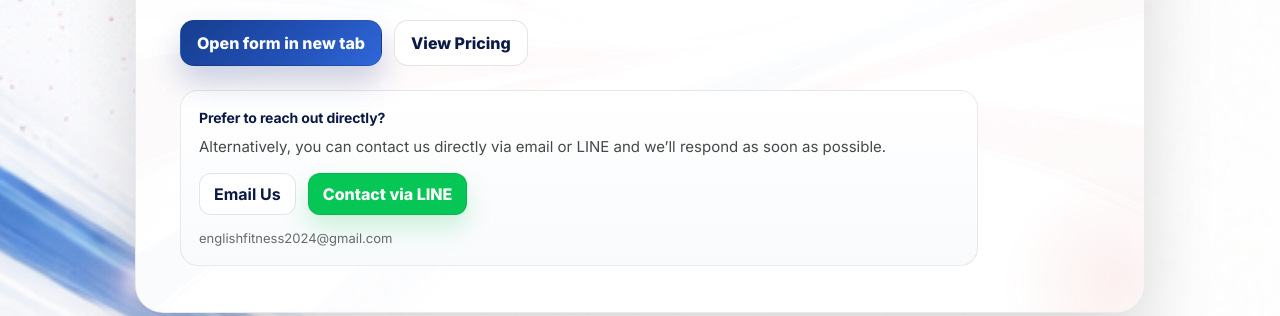
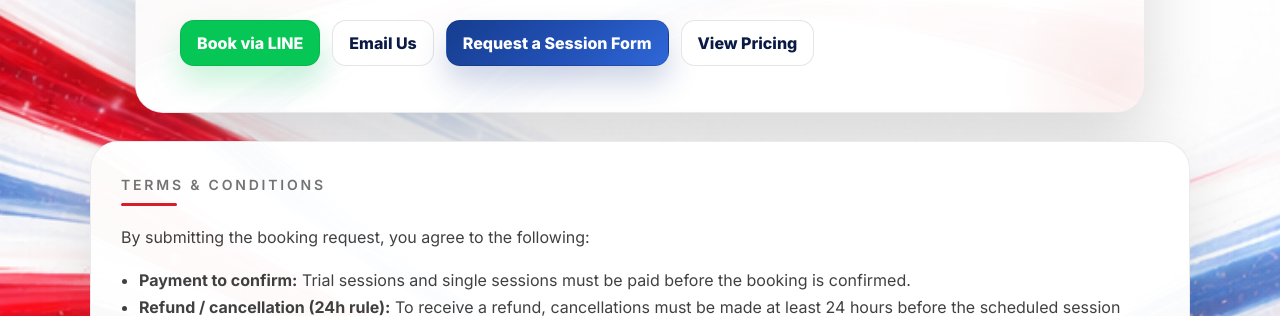
Before and after one commit to englishfitness/englishfitnessjp, a Next.js app: page /book in a window 1280 px wide. Shown: the part 516-832 px from the top of the page. Built offline with nearby package versions, Linux system fonts and the light colour scheme.

Commit message:
Update website

```diff
--- a/app/book/page.tsx
+++ b/app/book/page.tsx
@@ -5,21 +5,17 @@ import Link from "next/link";
 const FORM_VIEW_URL =
   "https://docs.google.com/forms/d/e/1FAIpQLSdbp2LZS02f8ft_-Vo9JxNQJgXxRTT62rRIQTAm10-y6XRSHw/viewform";
 
-const FORM_EMBED_URL = `${FORM_VIEW_URL}?embedded=true`;
-
 export default function BookPage() {
   return (
     <div style={{ paddingTop: 90, paddingBottom: 140 }}>
       <style>{`
         .book-header-card,
-        .book-form-card,
         .book-terms-card {
           position: relative;
           overflow: hidden;
         }
 
         .book-header-card::before,
-        .book-form-card::before,
         .book-terms-card::before {
           content: "";
           position: absolute;
@@ -47,7 +43,7 @@ export default function BookPage() {
 
         .book-main-grid {
           display: grid;
-          grid-template-columns: minmax(0, 1.35fr) minmax(0, 1fr);
+          grid-template-columns: 1fr;
           gap: 24px;
           align-items: start;
         }
@@ -55,23 +51,6 @@ export default function BookPage() {
         .book-header-title {
           font-size: 36px;
           line-height: 1.1;
-        }
-
-        .book-form-iframe {
-          width: 100%;
-          height: 820px;
-          border: 0;
-          display: block;
-        }
-
-        @media (max-width: 980px) {
-          .book-main-grid {
-            grid-template-columns: 1fr;
-          }
-
-          .book-form-iframe {
-            height: 780px;
-          }
         }
 
         @media (max-width: 768px) {
@@ -86,16 +65,8 @@ export default function BookPage() {
             margin-bottom: 20px !important;
           }
 
-          .book-form-card,
           .book-terms-card {
             border-radius: 24px !important;
-          }
-
-          .book-form-card {
-            min-height: 0 !important;
-          }
-
-          .book-terms-card {
             padding: 26px 22px !important;
           }
 
@@ -116,10 +87,6 @@ export default function BookPage() {
           .book-button {
             width: 100%;
             justify-content: center !important;
-          }
-
-          .book-form-iframe {
-            height: 720px !important;
           }
 
           .book-note {
@@ -145,10 +112,6 @@ export default function BookPage() {
 
           .book-header-title {
             font-size: 24px !important;
-          }
-
-          .book-form-iframe {
-            height: 660px !important;
           }
         }
       `}</style>
@@ -216,8 +179,8 @@ export default function BookPage() {
                 marginBottom: 0,
               }}
             >
-              Fill out the request form below. After submitting, you’ll receive
-              confirmation within 24 hours.
+              Choose the option that works best for you. We’ll confirm your
+              session within 24 hours.
             </p>
 
             <div
@@ -229,6 +192,47 @@ export default function BookPage() {
                 flexWrap: "wrap",
               }}
             >
+              <a
+                className="book-button"
+                href="https://line.me/R/ti/p/@209aherv"
+                target="_blank"
+                rel="noreferrer"
+                style={{
+                  display: "inline-flex",
+                  alignItems: "center",
+                  justifyContent: "center",
+                  padding: "12px 16px",
+                  borderRadius: 14,
+                  border: "1px solid rgba(0,0,0,0.08)",
+                  background: "#06C755",
+                  color: "#ffffff",
+                  fontWeight: 800,
+                  textDecoration: "none",
+                  boxShadow: "0 16px 30px rgba(6, 199, 85, 0.22)",
+                }}
+              >
+                Book via LINE
+              </a>
+
+              <a
+                className="book-button"
+                href="mailto:englishfitness2024@gmail.com"
+                style={{
+                  display: "inline-flex",
+                  alignItems: "center",
+                  justifyContent: "center",
+                  padding: "12px 16px",
+                  borderRadius: 14,
+                  border: "1px solid rgba(0,0,0,0.10)",
+                  background: "#ffffff",
+                  color: "var(--navy)",
+                  fontWeight: 800,
+                  textDecoration: "none",
+                }}
+              >
+                Email Us
+              </a>
+
               <a
                 className="book-button"
                 href={FORM_VIEW_URL}
@@ -248,7 +252,7 @@ export default function BookPage() {
                   boxShadow: "0 16px 30px rgba(22, 61, 143, 0.22)",
                 }}
               >
-                Open form in new tab
+                Request a Session Form
               </a>
 
               <Link
@@ -270,108 +274,10 @@ export default function BookPage() {
                 View Pricing
               </Link>
             </div>
-
-            <div
-              style={{
-                marginTop: 24,
-                padding: "18px 18px 16px",
-                borderRadius: 18,
-                border: "1px solid rgba(0,0,0,0.08)",
-                background:
-                  "linear-gradient(180deg, rgba(255,255,255,0.96) 0%, rgba(248,250,252,0.96) 100%)",
-                maxWidth: 760,
-              }}
-            >
-              <p
-                style={{
-                  margin: 0,
-                  fontSize: 14,
-                  fontWeight: 700,
-                  color: "var(--navy)",
-                  letterSpacing: "-0.01em",
-                }}
-              >
-                Prefer to reach out directly?
-              </p>
-
-              <p
-                style={{
-                  marginTop: 8,
-                  marginBottom: 0,
-                  fontSize: 15,
-                  color: "rgba(0,0,0,0.72)",
-                  lineHeight: 1.7,
-                }}
-              >
-                Alternatively, you can contact us directly via email or LINE and
-                we’ll respond as soon as possible.
-              </p>
-
-              <div
-                style={{
-                  marginTop: 14,
-                  display: "flex",
-                  gap: 12,
-                  flexWrap: "wrap",
-                  alignItems: "center",
-                }}
-              >
-                <a
-                  href="mailto:englishfitness2024@gmail.com"
-                  style={{
-                    display: "inline-flex",
-                    alignItems: "center",
-                    justifyContent: "center",
-                    padding: "10px 14px",
-                    borderRadius: 12,
-                    border: "1px solid rgba(0,0,0,0.10)",
-                    background: "#ffffff",
-                    color: "var(--navy)",
-                    fontWeight: 700,
-                    textDecoration: "none",
-                  }}
-                >
-                  Email Us
-                </a>
-
-                <a
-                  href="https://line.me/R/ti/p/@209aherv"
-                  target="_blank"
-                  rel="noreferrer"
-                  style={{
-                    display: "inline-flex",
-                    alignItems: "center",
-                    justifyContent: "center",
-                    padding: "10px 14px",
-                    borderRadius: 12,
-                    border: "1px solid rgba(0,0,0,0.08)",
-                    background: "#06C755",
-                    color: "#ffffff",
-                    fontWeight: 800,
-                    textDecoration: "none",
-                    boxShadow: "0 12px 24px rgba(6, 199, 85, 0.20)",
-                  }}
-                >
-                  Contact via LINE
-                </a>
-              </div>
-
-              <p
-                style={{
-                  marginTop: 12,
-                  marginBottom: 0,
-                  fontSize: 13,
-                  color: "rgba(0,0,0,0.58)",
-                  lineHeight: 1.7,
-                }}
-              >
-                englishfitness2024@gmail.com
-              </p>
-            </div>
           </div>
         </section>
 
-        {/* Form + Terms */}
+        {/* Terms only */}
         <div
           className="book-main-grid"
           style={{
@@ -379,30 +285,6 @@ export default function BookPage() {
             margin: "0 auto",
           }}
         >
-          {/* Embedded Google Form */}
-          <section
-            className="book-form-card"
-            style={{
-              backgroundColor: "#ffffff",
-              borderRadius: 28,
-              border: "1px solid rgba(0,0,0,0.08)",
-              boxShadow:
-                "0 30px 70px rgba(0,0,0,0.12), 0 1px 0 rgba(255,255,255,0.6) inset",
-              overflow: "hidden",
-              minHeight: 720,
-            }}
-          >
-            <div style={{ position: "relative", zIndex: 1 }}>
-              <iframe
-                title="English Fitness Booking Request Form"
-                src={FORM_EMBED_URL}
-                className="book-form-iframe"
-                loading="lazy"
-              />
-            </div>
-          </section>
-
-          {/* Terms & Conditions */}
           <aside
             className="book-terms-card"
             style={{
@@ -522,7 +404,6 @@ export default function BookPage() {
           </aside>
         </div>
 
-        {/* Responsive note */}
         <div
           className="book-note"
           style={{
@@ -532,8 +413,7 @@ export default function BookPage() {
             color: "rgba(0,0,0,0.60)",
           }}
         >
-          If the embedded form looks strange on your device, use “Open form in
-          new tab” for the best experience.
+          We’ll respond to all enquiries as soon as possible.
         </div>
       </div>
     </div>
```
